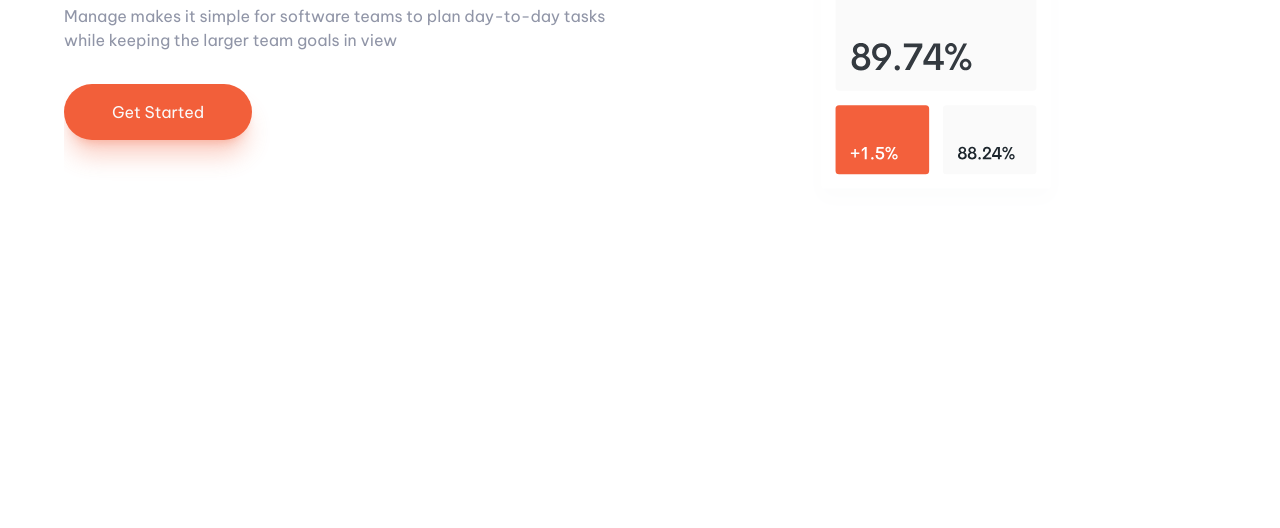
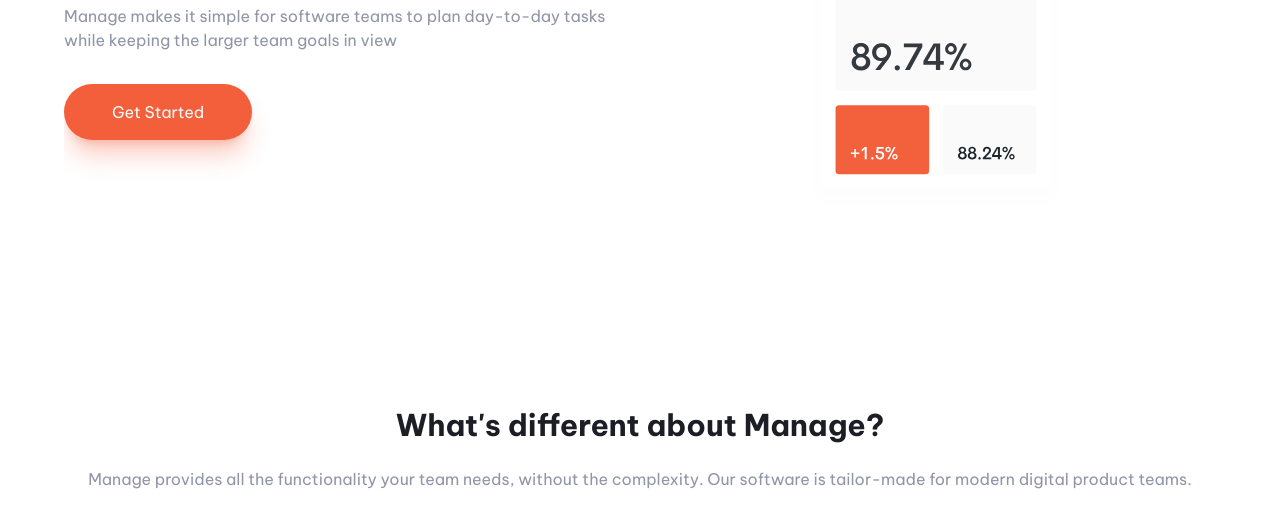
Before and after one commit to JhymerMartinez/TailwindCssLandingPage, a website built with Vite: page index.html in a window 1280 px wide. Shown: the part 424-952 px from the top of the page. Before the commit the page ends 800 px from the top, so only its background shows below. Built offline with nearby package versions, Linux system fonts and the light colour scheme.

Commit message:
feat: add classes to the first main section

```diff
--- a/index.html
+++ b/index.html
@@ -46,7 +46,16 @@
       </article>
     </section>
   </header>
-
+  <main>
+    <section class="wrapper text-center py-24 grid gap-12">
+      <article>
+        <h2 class="text-3xl font-bold text-very-dark-blue mb-6">What's different about Manage?</h2>
+        <p class="text-dark-grayish-blue">Manage provides all the functionality your team needs, without the complexity.
+          Our software is tailor-made
+          for modern digital product teams.</p>
+      </article>
+    </section>
+  </main>
 </body>
 
 </html>
```
